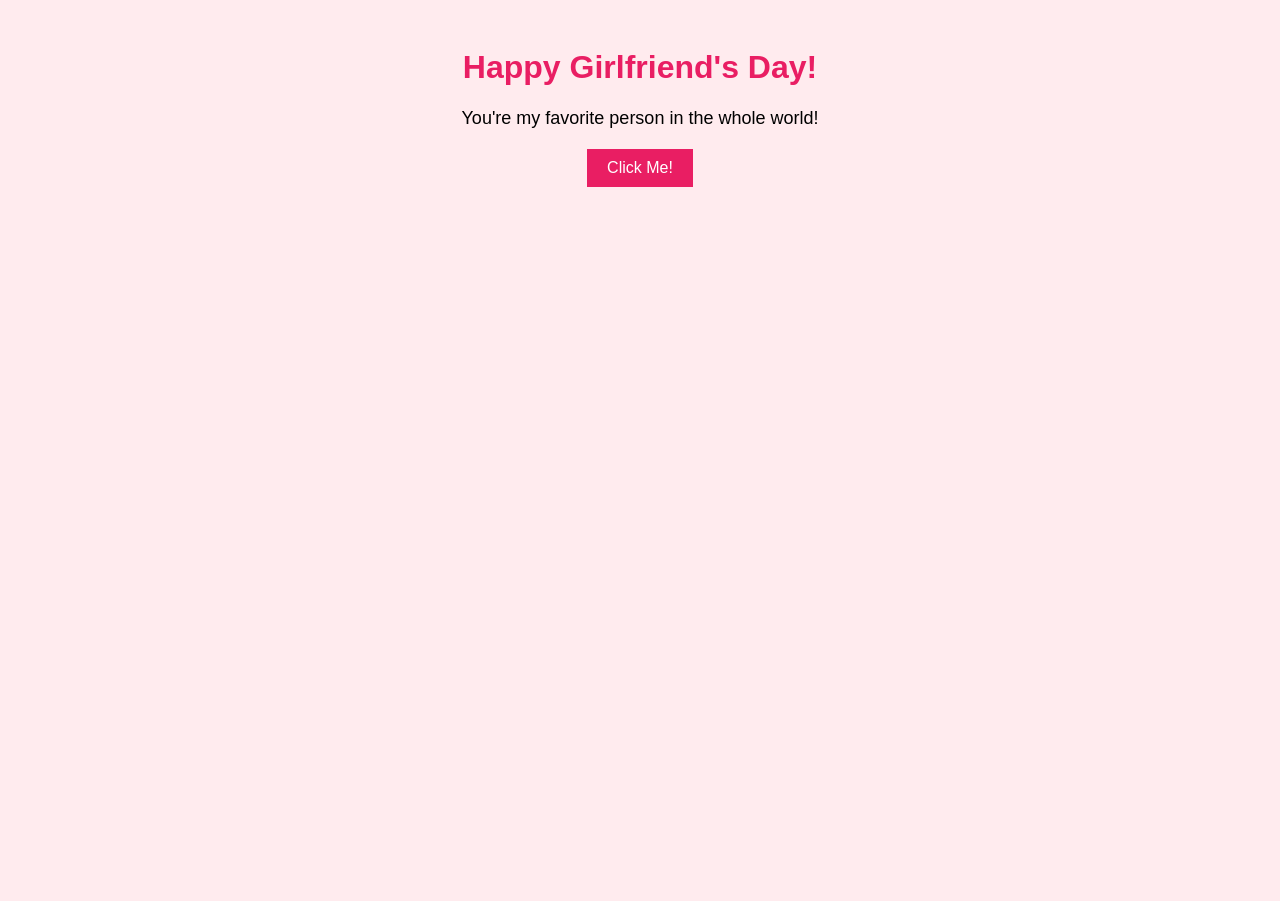
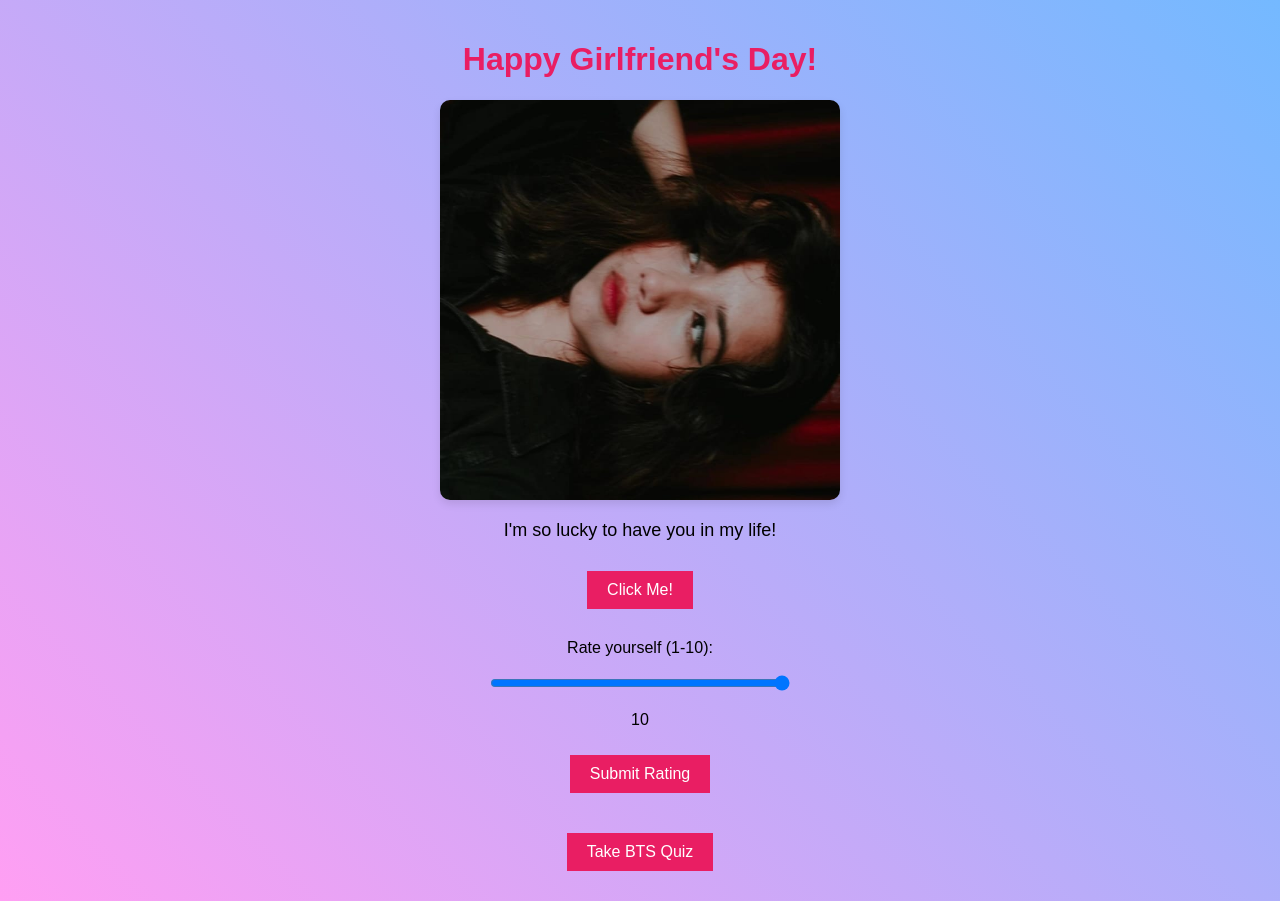
Before and after one commit to Roy-codes2001/Gf-s-day, a plain HTML site: page index.html in a window 1280 px wide. Both pictures are taken after a click on the button "Click Me!". Before the commit the page ends 800 px from the top, so only its background shows below. Drawn offline with Linux system fonts and the light colour scheme.

Commit message:
Updated design and added BTS quiz

```diff
--- a/index.html
+++ b/index.html
@@ -8,13 +8,15 @@
         body {
             font-family: Arial, sans-serif;
             text-align: center;
-            background-color: #ffebee;
+            background: linear-gradient(45deg, #ff9ff3, #74b9ff);
             padding: 20px;
+            max-width: 800px;
+            margin: 0 auto;
         }
         h1 {
             color: #e91e63;
         }
-        #message {
+        #message, #ratingMessage {
             font-size: 18px;
             margin: 20px 0;
         }
@@ -25,16 +27,74 @@
             padding: 10px 20px;
             font-size: 16px;
             cursor: pointer;
+            transition: background-color 0.3s;
+            margin: 10px;
+        }
+        button:hover {
+            background-color: #c2185b;
+        }
+        #photo-container {
+            width: 100%;
+            max-width: 400px;
+            height: 400px;
+            margin: 20px auto;
+            overflow: hidden;
+            border-radius: 10px;
+            box-shadow: 0 4px 8px rgba(0,0,0,0.1);
+        }
+        #photo {
+            width: 100%;
+            height: 100%;
+            object-fit: cover;
+            display: none;
+            transition: opacity 0.5s;
+        }
+        #ratingContainer {
+            margin: 20px 0;
+        }
+        #ratingSlider {
+            width: 80%;
+            max-width: 300px;
+        }
+        #quizContainer {
+            display: none;
+            background-color: rgba(255,255,255,0.8);
+            padding: 20px;
+            border-radius: 10px;
+            margin-top: 20px;
         }
     </style>
 </head>
 <body>
     <h1>Happy Girlfriend's Day!</h1>
-    <p id="message">Click the button to see a special message!</p>
-    <button onclick="showMessage()">Click Me!</button>
+    <div id="photo-container">
+        <img id="photo" alt="Photo of my girlfriend">
+    </div>
+    <p id="message">Click the button to see a special message and photo!</p>
+    <button id="showButton">Click Me!</button>
+
+    <div id="ratingContainer">
+        <p>Rate yourself (1-10):</p>
+        <input type="range" id="ratingSlider" min="1" max="10" value="10">
+        <p id="ratingValue">10</p>
+        <button id="submitRating">Submit Rating</button>
+    </div>
+    <p id="ratingMessage"></p>
+
+    <button id="startQuiz">Take BTS Quiz</button>
+
+    <div id="quizContainer"></div>
+    <div id="result"></div>
 
     <script>
-        function showMessage() {
+        document.addEventListener('DOMContentLoaded', function() {
+            document.getElementById('showButton').addEventListener('click', showMessageAndPhoto);
+            document.getElementById('ratingSlider').addEventListener('input', updateRatingValue);
+            document.getElementById('submitRating').addEventListener('click', submitRating);
+            document.getElementById('startQuiz').addEventListener('click', startQuiz);
+        });
+
+        function showMessageAndPhoto() {
             const messages = [
                 "You're the best girlfriend ever!",
                 "I'm so lucky to have you in my life!",
@@ -42,8 +102,86 @@
                 "I love you more than words can express!",
                 "You're my favorite person in the whole world!"
             ];
-            const randomMessage = messages[Math.floor(Math.random() * messages.length)];
-            document.getElementById('message').textContent = randomMessage;
+            const photos = [
+                "1.jpeg",
+                "2.jpeg",
+                "3.jpeg",
+                "4.jpeg",
+                "5.jpeg"
+            ];
+            const randomIndex = Math.floor(Math.random() * messages.length);
+            document.getElementById('message').textContent = messages[randomIndex];
+            const photo = document.getElementById('photo');
+            photo.style.opacity = 0;
+            setTimeout(() => {
+                photo.src = photos[randomIndex];
+                photo.style.display = 'block';
+                photo.style.opacity = 1;
+            }, 500);
+        }
+
+        function updateRatingValue() {
+            document.getElementById('ratingValue').textContent = this.value;
+        }
+
+        function submitRating() {
+            const rating = document.getElementById('ratingSlider').value;
+            const message = rating < 10
+                ? "SIKEEE! You haven't seen my girl, she is 10 on 10!"
+                : "That's right! You're absolutely perfect!";
+            document.getElementById('ratingMessage').textContent = message;
+        }
+
+        const quizQuestions = [
+            { question: "What does BTS stand for?", answer: "Bangtan Sonyeondan" },
+            { question: "In which year did BTS debut?", answer: "2013" },
+            { question: "Who is the leader of BTS?", answer: "RM" },
+            { question: "What is the fandom name of BTS?", answer: "ARMY" },
+            { question: "Which BTS member is known as the 'Golden Maknae'?", answer: "Jungkook" },
+            { question: "What is the title of BTS's first English single?", answer: "Dynamite" },
+            { question: "Which BTS member is the main dancer?", answer: "J-Hope" },
+            { question: "What is the name of BTS's debut single?", answer: "No More Dream" },
+            { question: "Which BTS album features the song 'Spring Day'?", answer: "You Never Walk Alone" },
+            { question: "What is the birth name of V?", answer: "Kim Taehyung" }
+        ];
+
+        let currentQuestion = 0;
+        let score = 0;
+
+        function startQuiz() {
+            currentQuestion = 0;
+            score = 0;
+            document.getElementById('quizContainer').style.display = 'block';
+            showQuestion();
+        }
+
+        function showQuestion() {
+            if (currentQuestion < quizQuestions.length) {
+                const quizContainer = document.getElementById('quizContainer');
+                quizContainer.innerHTML = `
+                    <p>${quizQuestions[currentQuestion].question}</p>
+                    <input type="text" id="answer">
+                    <button onclick="checkAnswer()">Submit Answer</button>
+                `;
+            } else {
+                showResult();
+            }
+        }
+
+        function checkAnswer() {
+            const userAnswer = document.getElementById('answer').value.trim().toLowerCase();
+            const correctAnswer = quizQuestions[currentQuestion].answer.toLowerCase();
+            if (userAnswer === correctAnswer) {
+                score++;
+            }
+            currentQuestion++;
+            showQuestion();
+        }
+
+        function showResult() {
+            const resultDiv = document.getElementById('result');
+            resultDiv.innerHTML = `You scored ${score} out of ${quizQuestions.length}!`;
+            document.getElementById('quizContainer').style.display = 'none';
         }
     </script>
 </body>
```
Also changed, not shown: 1.jpeg (added), 2.jpeg (added), 3.jpeg (added), 4.jpeg (added), 5.jpeg (added), 6.jpeg (added).
